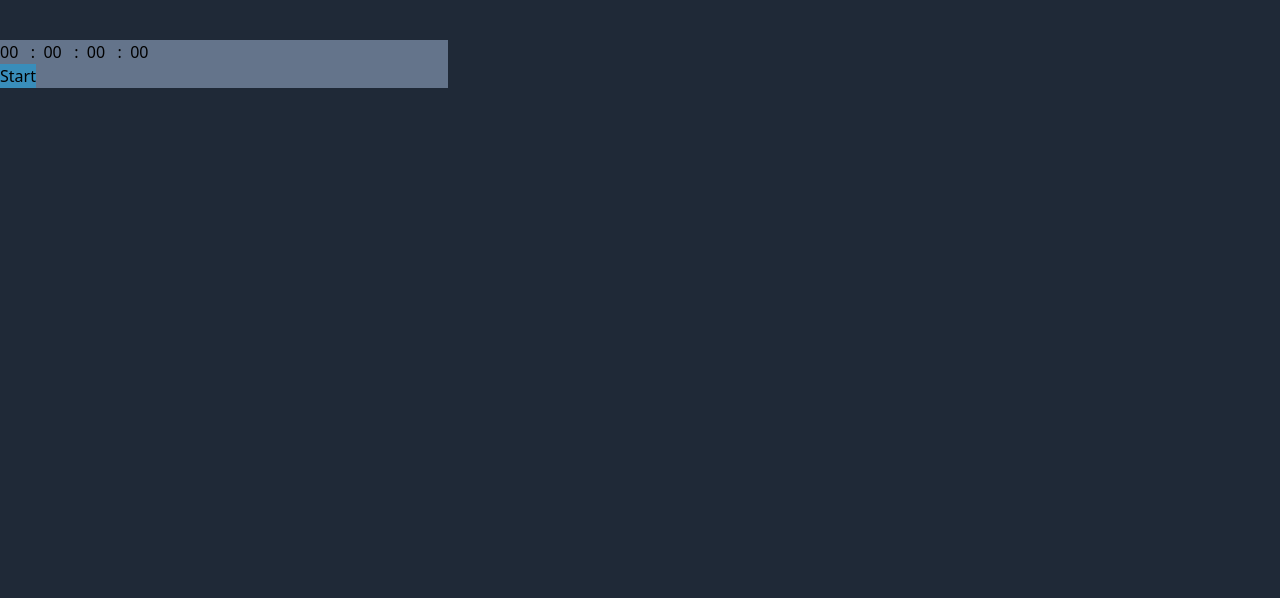
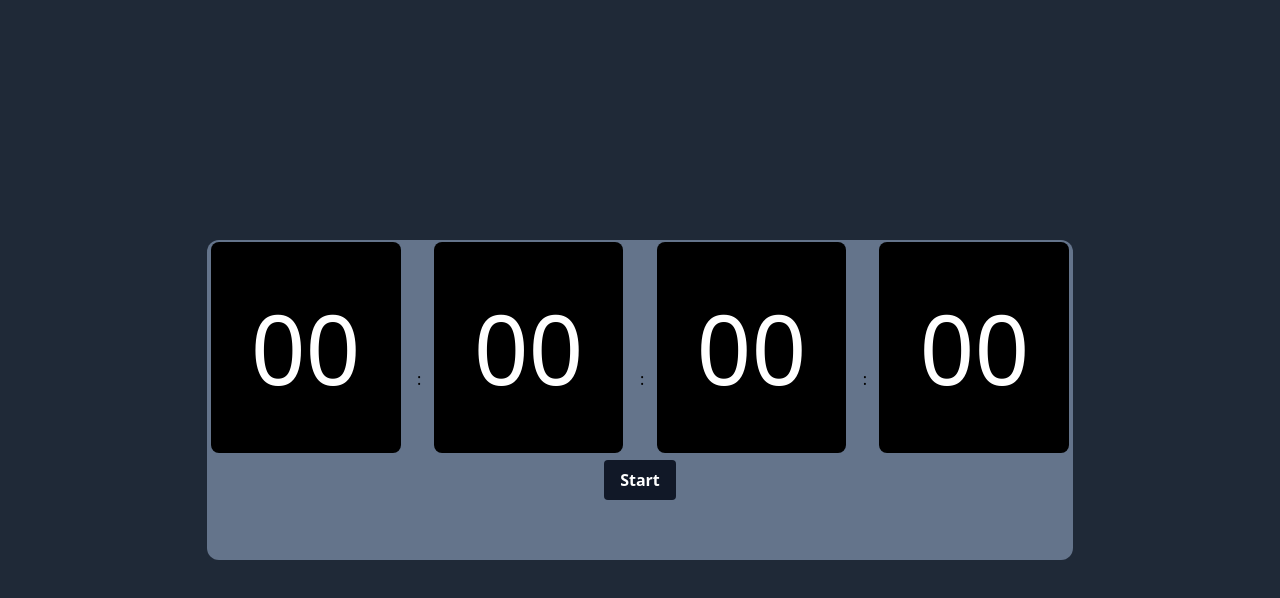
Before and after one commit to BrNkV/stopwatch-react-tailwind-vite, a React (Vite) app: page / in a window 1280 px wide. Shown: the top 598 px of the page. Built offline with nearby package versions, Linux system fonts and the light colour scheme.

Commit message:
feat: some style

```diff
--- a/src/App.jsx
+++ b/src/App.jsx
@@ -53,9 +53,9 @@ function App() {
   const resume = () => start();
 
   return (
-    <div className="App bg-gray-800 min-h-screen py-10">
-      <div className="clock-holder max-w-md bg-slate-500 ">
-        <div className="stop-watch">
+    <div className="App bg-gray-800 min-h-screen py-10 flex items-center justify-center">
+      <div className="clock-holder bg-slate-500 rounded-xl">
+        <div className="stop-watch h-80 text-center flex flex-col justify-center">
           <DisplayComponent time={time} />
           <DispCompBtn start={start} status={status} stop={stop} reset={reset} resume={resume}/>
         </div>
--- a/src/components/DispCompBtn.jsx
+++ b/src/components/DispCompBtn.jsx
@@ -4,17 +4,17 @@ const Dispcompbtn = (props) => {
     return (
         <div>
             {(props.status === 0) ?
-                <button className="bg-sky-500/50 hover:bg-sky-700"
+                <button className="bg-gray-900 hover:bg-gray-500 text-white font-bold py-2 px-4 rounded"
                     onClick={props.start}
                 >Start</button> : ''
             }
 
             {(props.status === 1) ?
                 <div>
-                    <button className="bg-red-500"
+                    <button className="bg-gray-900 hover:bg-gray-500 text-white font-bold py-2 px-4 rounded"
                         onClick={props.stop}
                     >Stop</button>
-                    <button className="bg-yellow-500"
+                    <button className="bg-gray-900 hover:bg-gray-500 text-white font-bold py-2 px-4 rounded"
                         onClick={props.reset}
                     >Reset</button>
                 </div> : ''
@@ -22,10 +22,10 @@ const Dispcompbtn = (props) => {
 
             {(props.status === 2) ?
                 <div>
-                    <button className="bg-green-500"
+                    <button className="bg-gray-900 hover:bg-gray-500 text-white font-bold py-2 px-4 rounded"
                         onClick={props.resume}
                     >Resume</button>
-                    <button className="bg-yellow-500"
+                    <button className="bg-gray-900 hover:bg-gray-500 text-white font-bold py-2 px-4 rounded"
                         onClick={props.reset}
                     >Reset</button>
                 </div> : ''
--- a/src/components/DisplayComponent.jsx
+++ b/src/components/DisplayComponent.jsx
@@ -2,11 +2,11 @@ import React from 'react';
 
 const DisplayComponent = (props) => {
     return (
-        <div>
-            <span className=''>{(props.time.h >= 10 ? props.time.h : "0" + props.time.h)}</span> &nbsp; : &nbsp;
-            <span className=''>{(props.time.m >= 10 ? props.time.m : "0" + props.time.m)}</span> &nbsp; : &nbsp;
-            <span className=''>{(props.time.s >= 10 ? props.time.s : "0" + props.time.s)}</span> &nbsp; : &nbsp;
-            <span className=''>{(props.time.ms>= 10 ? props.time.ms : "0" + props.time.ms)}</span>
+        <div className="font-sans font-medium h-40">
+            <span className='text-8xl mx-1 p-10 bg-black text-white rounded-lg'>{(props.time.h >= 10 ? props.time.h : "0" + props.time.h)}</span> &nbsp; : &nbsp;
+            <span className='text-8xl mx-1 p-10 bg-black text-white rounded-lg'>{(props.time.m >= 10 ? props.time.m : "0" + props.time.m)}</span> &nbsp; : &nbsp;
+            <span className='text-8xl mx-1 p-10 bg-black text-white rounded-lg'>{(props.time.s >= 10 ? props.time.s : "0" + props.time.s)}</span> &nbsp; : &nbsp;
+            <span className='text-8xl mx-1 p-10 bg-black text-white rounded-lg'>{(props.time.ms>= 10 ? props.time.ms : "0" + props.time.ms)}</span>
         </div>
     );
 }
```
